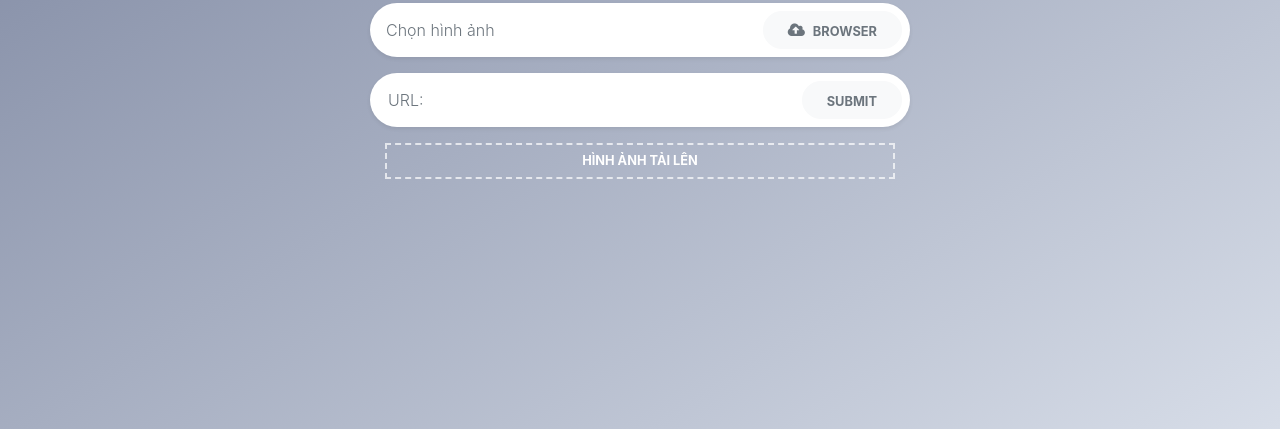
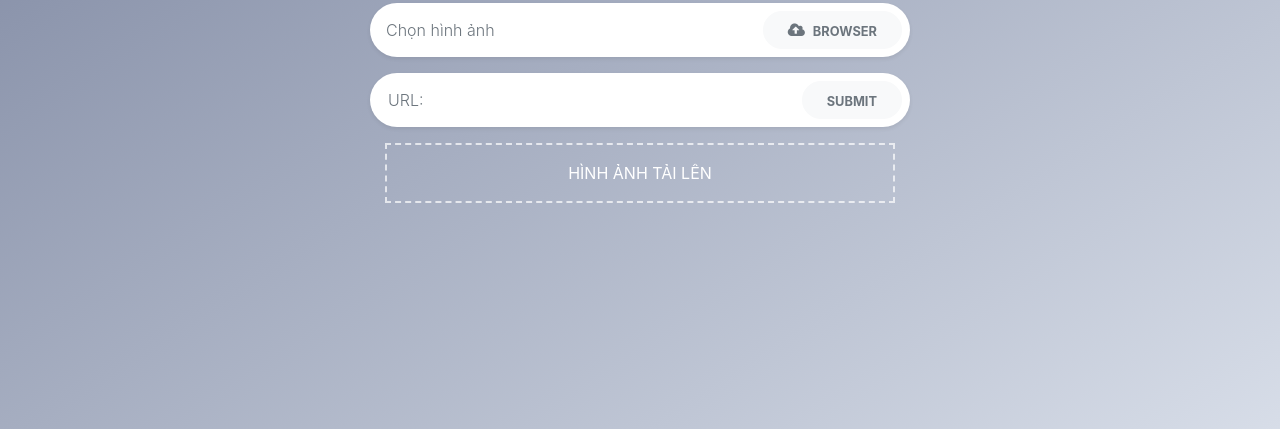
Before and after one commit to quoctuyenuit/SceneTextRecognition_Demo, a Flask app: template templates/home.html in a window 1280 px wide. Shown: the part 371-800 px from the top of the page. Run offline with Flask 2, Linux system fonts and the light colour scheme; the template is opened without the code that fills it, so the values that code supplies are empty; some libraries are stand-ins or nearby versions.

Commit message:
refactor front end

```diff
--- a/static/css/home.css
+++ b/static/css/home.css
@@ -72,7 +72,6 @@ position: relative;
 }
 
 .image-area::before {
-content: 'Hình ảnh tải lên';
 color: #fff;
 font-weight: bold;
 text-transform: uppercase;
--- a/static/js/home.js
+++ b/static/js/home.js
@@ -12,7 +12,7 @@ function requestRecognize(data, url) {
         processData: false,
         success: function(response){
             if (response['status'] == 0) {
-                $('#imageResult')
+                $('#imageReview')
                 .attr('src', "#");
                 var loader = document.getElementById('loader')
                 loader.style.display = "none"
@@ -98,7 +98,9 @@ function uploadFile(input) {
             document.getElementById("process-container").style.display = "none";
             document.getElementById("review-container").style.display = "block";
 
-            $('#imageResult')
+            var text_review = document.getElementById('review-text')
+            text_review.style.display = 'none'
+            $('#imageReview')
                 .attr('src', e.target.result);
 
             drawImage(e.target.result);
@@ -118,8 +120,10 @@ function uploadFile(input) {
 function submit_url(url) {
     document.getElementById("process-container").style.display = "none";
     document.getElementById("review-container").style.display = "block";
+    var text_review = document.getElementById('review-text')
+    text_review.style.display = 'none'
 
-    $('#imageResult')
+    $('#imageReview')
         .attr('src', url);
 
     drawImage(url);
--- a/templates/home.html
+++ b/templates/home.html
@@ -40,7 +40,10 @@
             <!-- Uploaded image area-->
             <div id="review-container" class="col-lg-12 mx-auto">
                 <div id="loader" class="loader" style='display: none'></div>
-                <div class="image-area"><img id="imageResult" src="#" alt="" class="img-fluid rounded shadow-sm mx-auto d-block"></div>
+                <div class="image-area">
+                    <p id="review-text" style="margin: auto; color: white; text-align: center;">HÌNH ẢNH TẢI LÊN</p>
+                    <img id="imageReview" src="#" alt="" class="img-fluid rounded shadow-sm mx-auto d-block">
+                </div>
             </div>
         </div>
 
```
